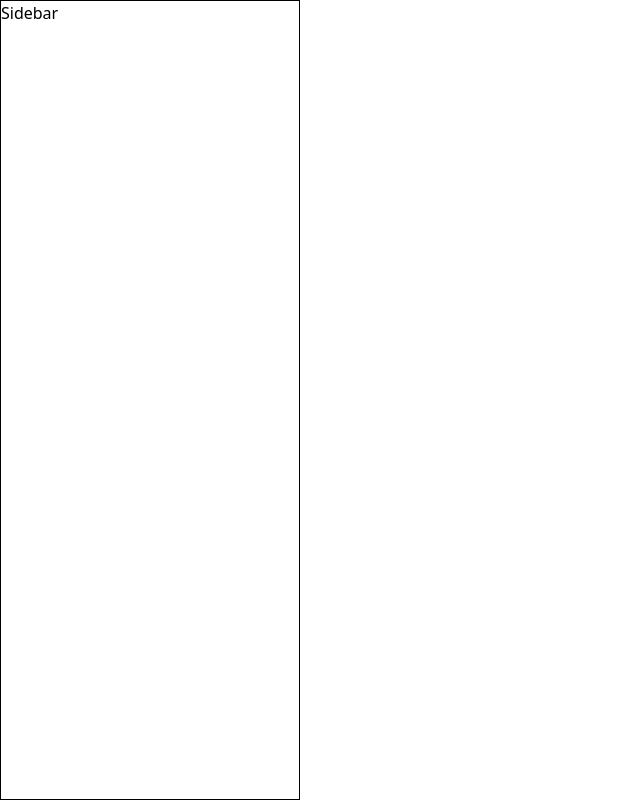
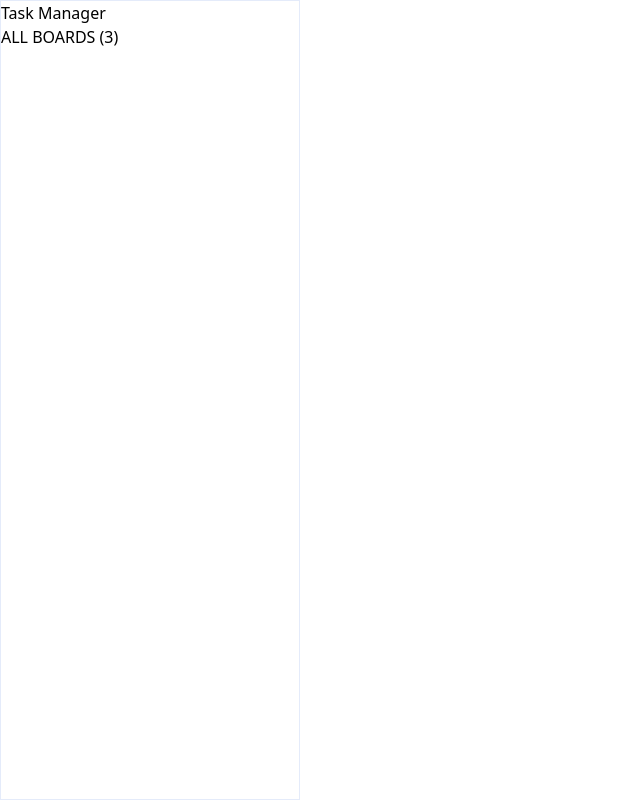
Before and after one commit to marhallab/TaskManager, a Vue app: page / in a window 1280 px wide. Shown: the whole page, without its empty margins (0-640 px from the left). Built offline with nearby package versions, Linux system fonts and the light colour scheme.

Commit message:
Start the logic behind sidebar

```diff
--- a/src/App.vue
+++ b/src/App.vue
@@ -1,3 +1,9 @@
+<template>
+  <main class="flex h-full">
+    <Sidebar />
+  </main>
+</template>
+
 <script setup lang="ts">
   import { watch, onBeforeMount } from 'vue';
   import { storeToRefs } from 'pinia'
@@ -15,14 +21,3 @@ onBeforeMount(()=>{
     taskManager.initialize();
   })
 </script>
-
-<template>
-  <main class="flex h-full">
-    <Sidebar />
-    <div>
-      <div v-for="(board, idx) in listBoards" :key="idx">
-        <p class="text-3xl font-bold underline">{{ board.name }}</p>
-      </div>
-    </div>
-  </main>
-</template>
--- a/src/components/Sidebar.vue
+++ b/src/components/Sidebar.vue
@@ -1,5 +1,21 @@
 <template>
     <aside class="sidebar">
-        <p>Sidebar</p>
+        <div>Task Manager</div>
+        <div>
+            <h5>ALL BOARDS (3)</h5>
+            <div v-for="(board, idx) in listBoards" :key="idx">
+                <p @click="currentBoard = board">{{ board.name }}</p>
+            </div>
+        </div>
     </aside>
 </template>
+
+
+<script setup lang="ts">
+  import { useTaskManagerStore } from '@/stores/index'
+  import { storeToRefs } from 'pinia'
+
+  const taskManager = useTaskManagerStore()
+  const { listBoards, currentBoard } = storeToRefs(taskManager)
+
+</script>
--- /dev/null
+++ b/src/static/styles/_buttons.scss
@@ -0,0 +1 @@
+//TODO: Create class for all types of button in design system
--- a/src/static/styles/_global.scss
+++ b/src/static/styles/_global.scss
@@ -1,3 +1,6 @@
+//TODO: Init typographie configuration
+//TODO: Add Plus Jakarta Sans Font
+
 * {
     box-sizing: border-box;
     margin: 0;
--- a/src/static/styles/_sidebar.scss
+++ b/src/static/styles/_sidebar.scss
@@ -1,7 +1,7 @@
-@import 'functions';
+@import 'functions', 'colors';
 
 .sidebar {
     height: 100%;
     width: toRem(300);
-    border: 1px solid black;
+    border: toRem(1) solid $light-grey;
 }
--- a/src/stores/index.ts
+++ b/src/stores/index.ts
@@ -1,4 +1,3 @@
-//TODO: Create a method to update listBoards in localstorage if any data inside of listBoards changes (add, update or delete board)
 //TODO: Create a method to update the name of a board inside of listBoard
 //TODO: Create a method to delete a board inside of listBoard
 
```
Lines whose indentation alone changed are shown as unchanged.
